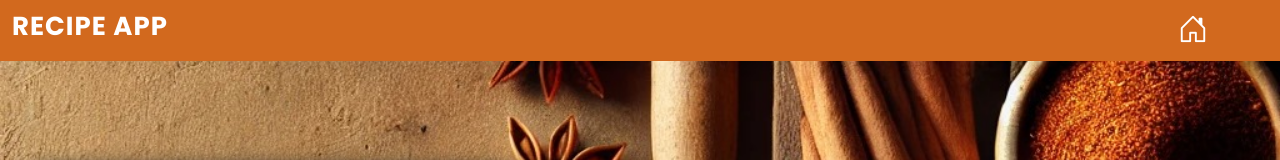
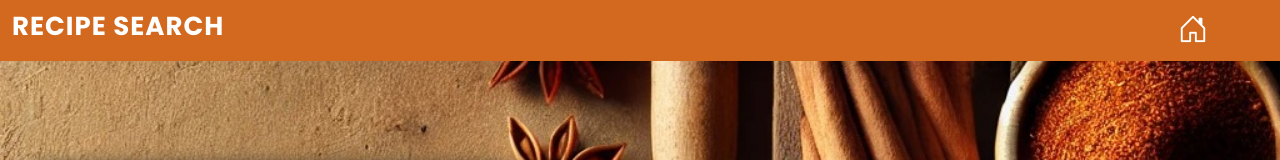
Before and after one commit to Revanth-Kona/JS-Recipe-Website, a plain HTML site: page Login-signup.html in a window 1280 px wide. Shown: the top 160 px of the page. Drawn offline with nearby package versions, Linux system fonts and the light colour scheme.

Commit message:
Update Login-signup.html

```diff
--- a/Login-signup.html
+++ b/Login-signup.html
@@ -19,7 +19,7 @@
     <!-- Navigation Bar -->
     <nav class="navbar navbar-expand-lg custom">
         <div class="container-fluid">
-            <h2>Recipe App</h2>
+            <h2>Recipe Search</h2>
             <button class="navbar-toggler" type="button" data-bs-toggle="collapse" data-bs-target="#navbarNav"
                 aria-controls="navbarNav" aria-expanded="false" aria-label="Toggle navigation">
                 <span class="navbar-toggler-icon"></span>
```
